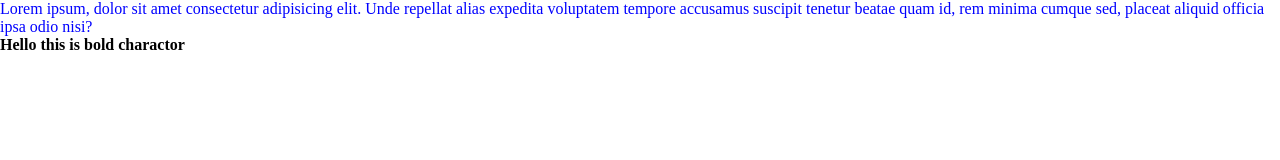
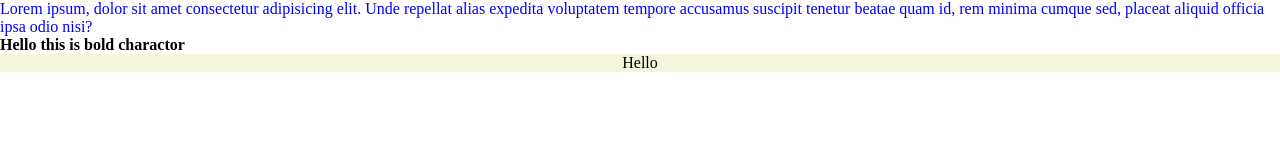
Before and after one commit to samiu349/local_Repo, a plain HTML site: page index.html in a window 1280 px wide. Drawn offline with Linux system fonts and the light colour scheme.

Commit message:
i do some changes in HTML AND CSS Files

```diff
--- a/index.html
+++ b/index.html
@@ -14,6 +14,10 @@
 
       <strong>Hello this is bold charactor</strong>
 
+      <div id="container">
+            <div id="inside_container">Hello</div>
+      </div>
+
 
 
 </body>
--- a/style.css
+++ b/style.css
@@ -6,3 +6,9 @@
 p {
       color: blue;
 }
+
+#container {
+      background-color: beige;
+      display: flex;
+      justify-content: center;
+}
```
